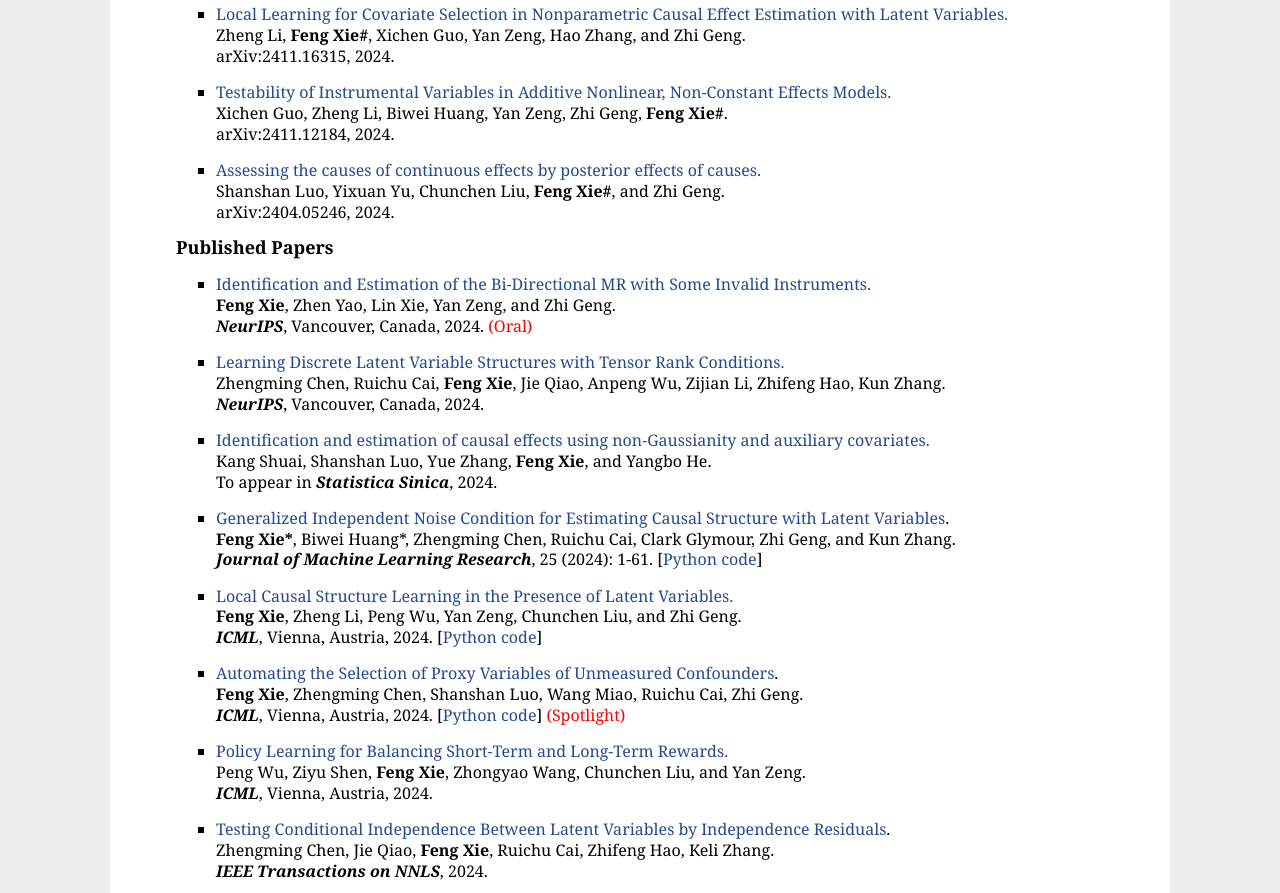
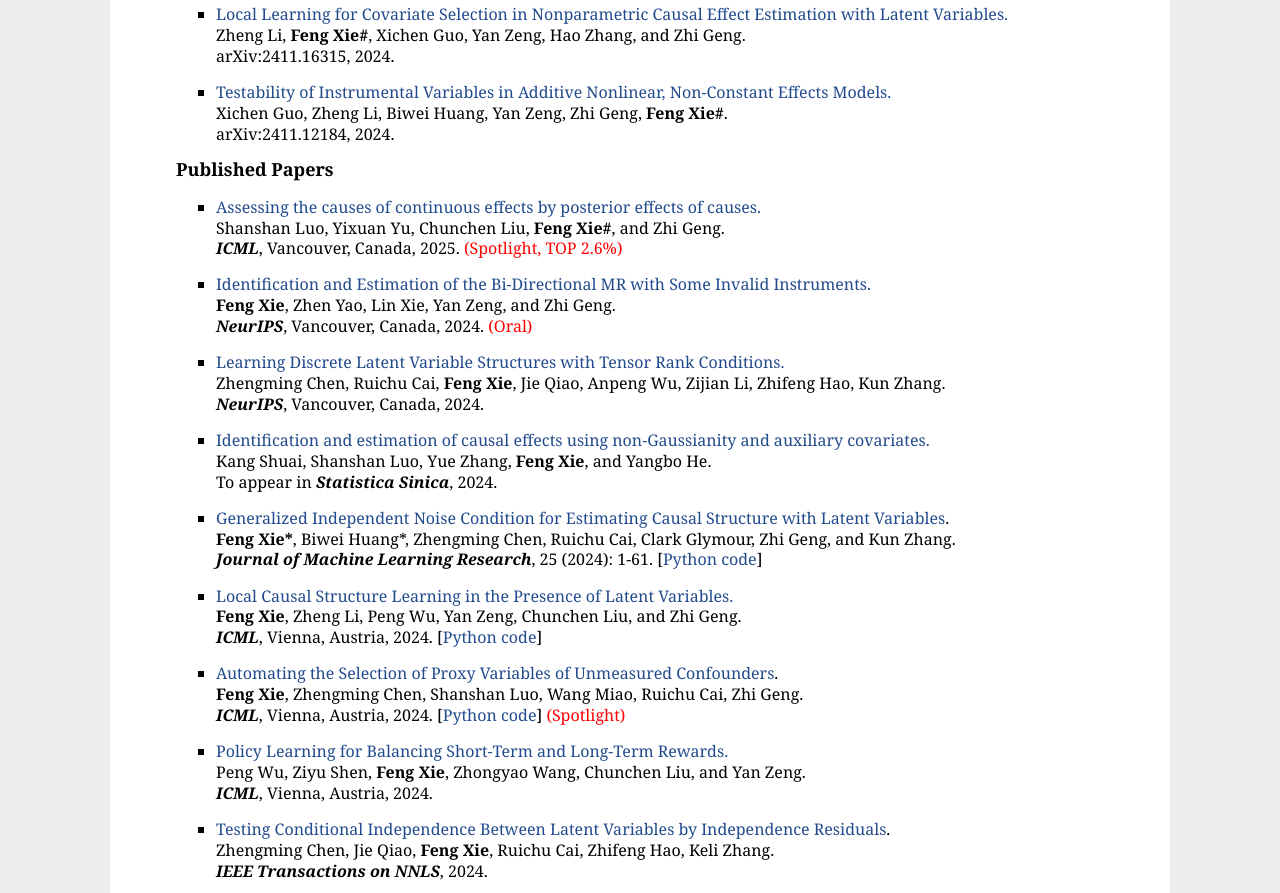
Before and after one commit to fengxie009/fengxie009.github.io, a plain HTML site: page index.html in a window 1280 px wide. Shown: the part 798-1691 px from the top of the page. Drawn offline with Linux system fonts and the light colour scheme.

Commit message:
Update index.html

```diff
--- a/index.html
+++ b/index.html
@@ -77,16 +77,16 @@
 		Xichen Guo, Zheng Li, Biwei Huang, Yan Zeng, Zhi Geng, <b>Feng Xie#</b>.<br>
 		arXiv:2411.12184, 2024.</p>
 	</li>
-	<li>
-	<p> <a href="https://arxiv.org/pdf/2404.05246" target="_blank">Assessing the causes of continuous effects by posterior effects of causes.</a><br>
-		Shanshan Luo, Yixuan Yu, Chunchen Liu, <b>Feng Xie#</b>, and Zhi Geng.<br>
-		arXiv:2404.05246, 2024.</p>
-	</li>
 </ul>
 
 <font size="4"><b>Published Papers</b></font>
 
 <ul>
+	<li>
+	<p> <a href="https://arxiv.org/pdf/2404.05246" target="_blank">Assessing the causes of continuous effects by posterior effects of causes.</a><br>
+		Shanshan Luo, Yixuan Yu, Chunchen Liu, <b>Feng Xie#</b>, and Zhi Geng.<br>
+		<i><b>ICML</b></i>, Vancouver, Canada, 2025. <font color="red">(Spotlight, TOP 2.6%)</font></p>
+	</li>
 	<li>
 	<p> <a href="https://arxiv.org/abs/2407.07933" target="_blank">Identification and Estimation of the Bi-Directional MR with Some Invalid Instruments.</a><br>
 		<b>Feng Xie</b>, Zhen Yao, Lin Xie, Yan Zeng, and Zhi Geng.<br>
```
